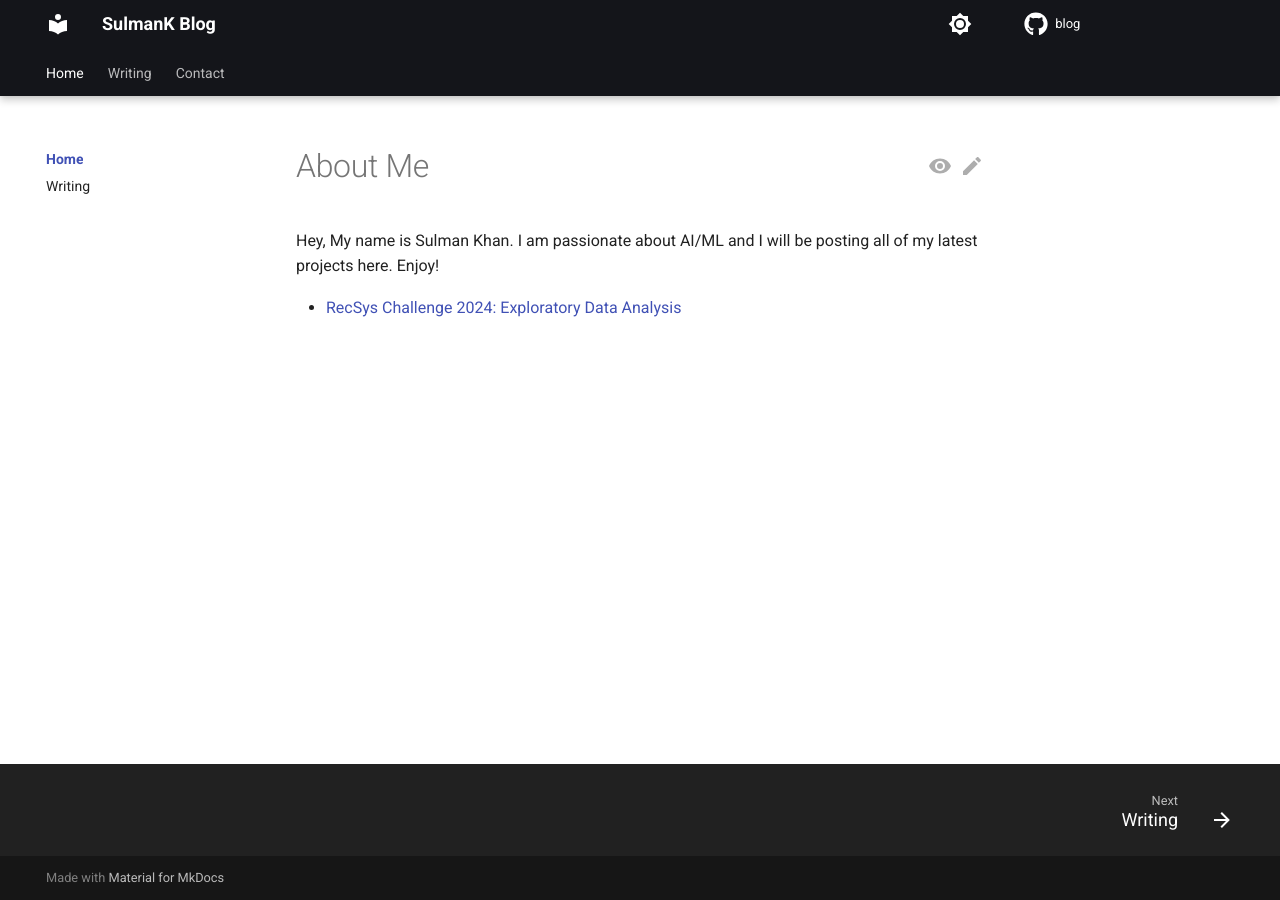
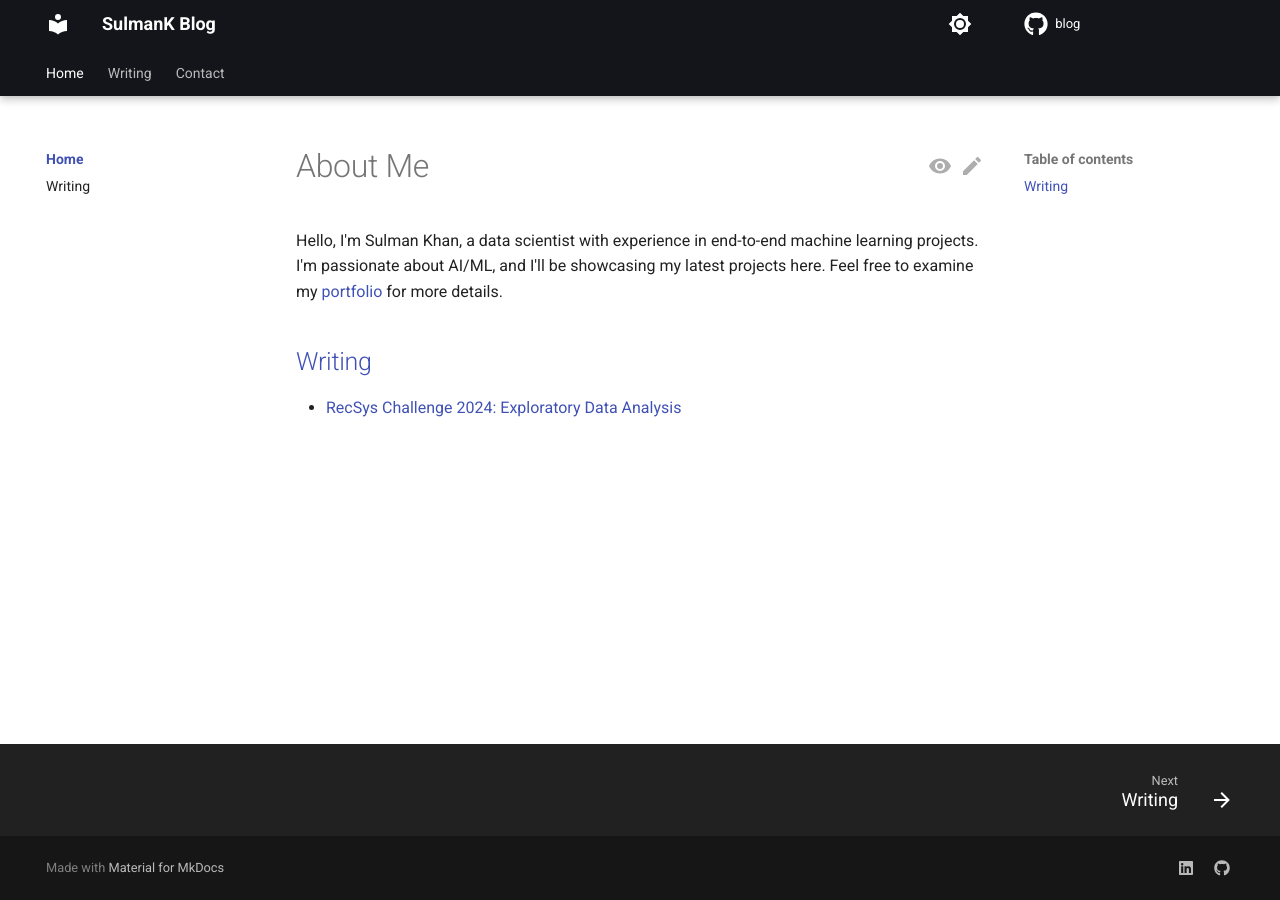
Before and after one commit to SulmanK/Blog, an MkDocs documentation site: the page built from docs/index.md, in a window 1280 px wide. Built offline with MkDocs 1.6.1 and Material for MkDocs 9.7.7, drawn with Linux system fonts in a browser that asks for light colours; comment, search, counter and statistics services are not loaded.

Commit message:
updated mkdocs for socials

```diff
--- a/docs/index.md
+++ b/docs/index.md
@@ -1,4 +1,5 @@
 # About Me
-Hey, My name is Sulman Khan. I am passionate about AI/ML and I will be posting all of my latest projects here. Enjoy!
+Hello, I'm Sulman Khan, a data scientist with experience in end-to-end machine learning projects. I'm passionate about AI/ML, and I'll be showcasing my latest projects here. Feel free to examine my [portfolio](https://sulmank.github.io/) for more details.
 
+## [Writing](./writing/index.md)
 - [RecSys Challenge 2024: Exploratory Data Analysis](./writing/posts/recsys_2024_eda.md)
--- a/mkdocs.yml
+++ b/mkdocs.yml
@@ -115,6 +115,7 @@ nav:
 
 plugins:
   - blog:
+      post_date_format: yyyy/MM/dd
       blog_dir: writing
       blog_toc: true
       post_dir: writing/posts
@@ -127,3 +128,10 @@ plugins:
             members_order: alphabetical
             allow_inspection: true
             show_bases: true
+
+extra:
+  social:
+  - icon: fontawesome/brands/linkedin
+    link: https://www.linkedin.com/in/sulman-khan
+  - icon: fontawesome/brands/github
+    link: https://github.com/sulmank
```
Also changed, not shown: docs/contact.md (+1 -1 lines).
